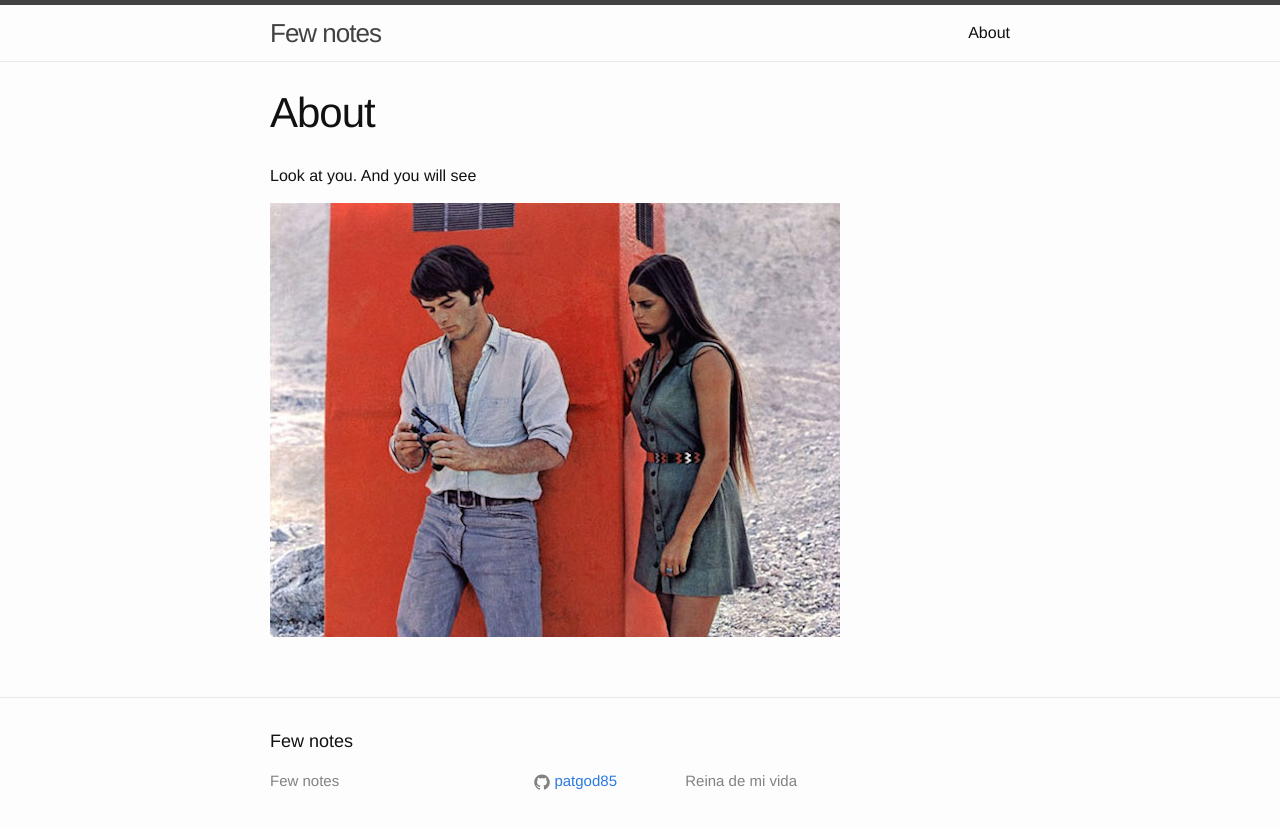
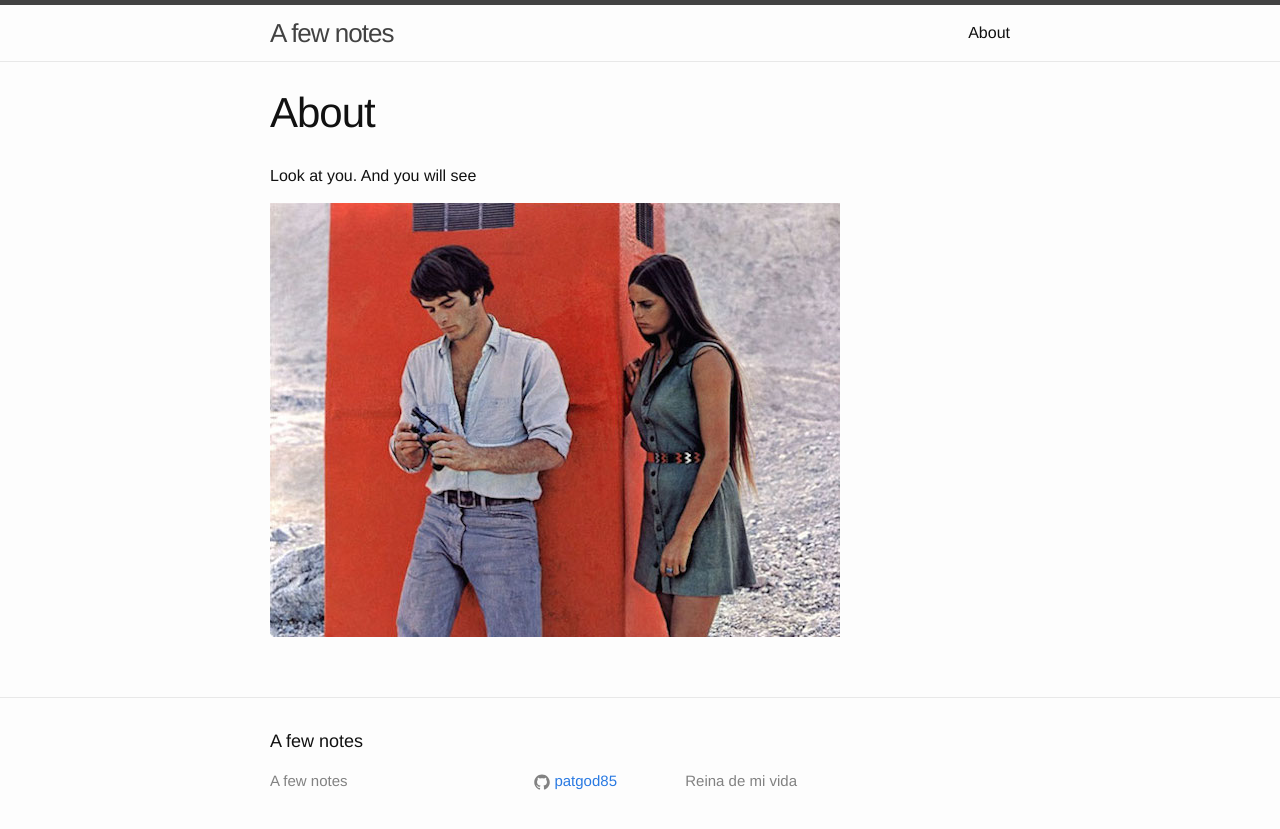
Before and after one commit to patgod85/patgod85.github.io, a Jekyll site: the page built from about.md, in a window 1280 px wide. Shown: the top 829 px of the page. Built offline with Jekyll 4.4.1, drawn with Linux system fonts in a browser that asks for light colours.

Commit message:
Typo in site name

```diff
--- a/_config.yml
+++ b/_config.yml
@@ -9,7 +9,7 @@ timezone: Europe/Moscow
 encoding: utf-8
 
 # Site settings
-title: Few notes
+title: A few notes
 description: >
   Reina de mi vida
 baseurl: "" # the subpath of your site, e.g. /blog
```
